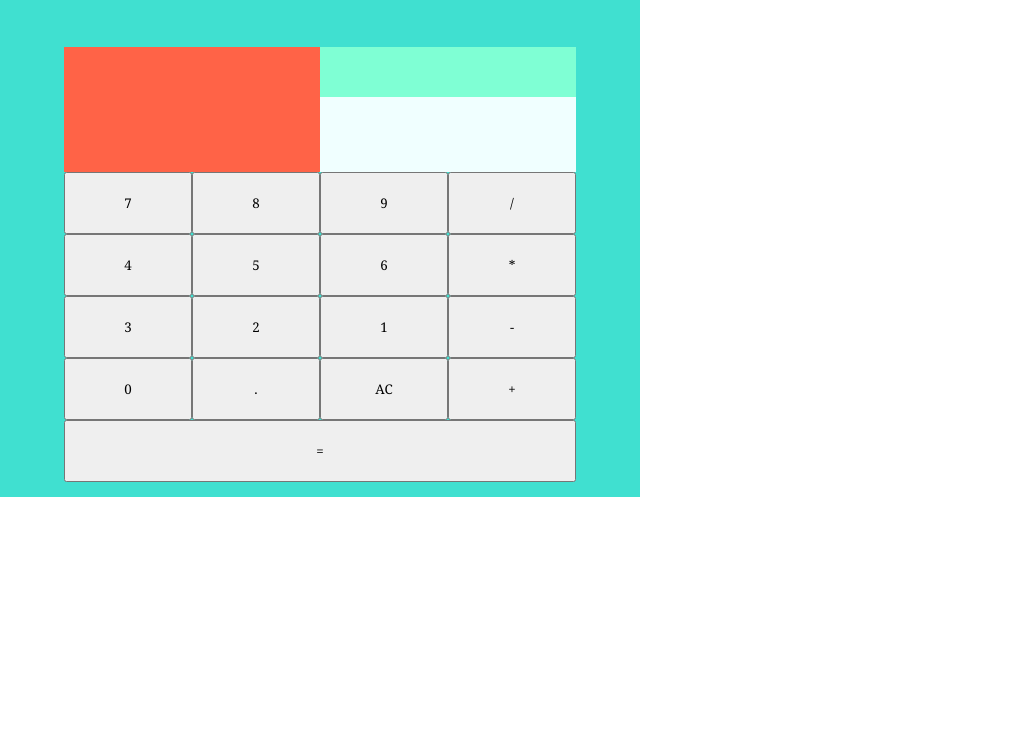
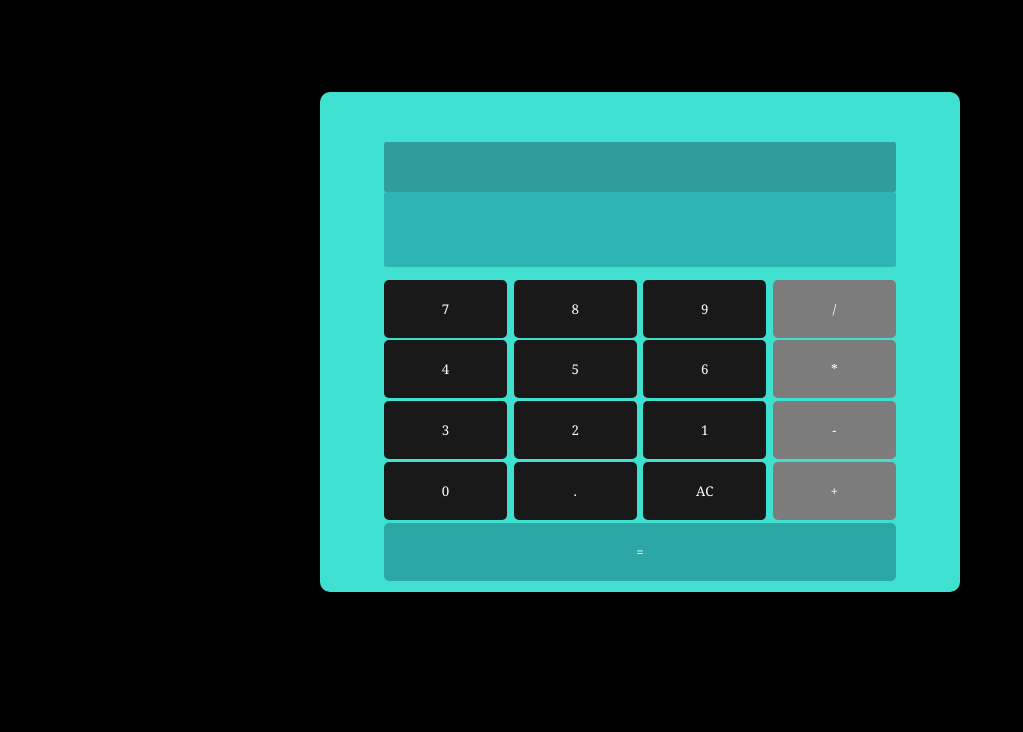
Before and after one commit to jpmunich/Odin-Calculator, a plain HTML site: page index.html in a window 1280 px wide. Shown: the part 68-800 px from the top of the page, without its empty margins (0-1023 px from the left). Drawn offline with Linux system fonts and the light colour scheme.

Commit message:
New style added + Operations flow more smoothly

```diff
--- a/script.js
+++ b/script.js
@@ -25,12 +25,14 @@ for (let i = 0; i < calculatorButtons.length; i++) {
 // Set the operator based on the operator button clicked
 for (let i = 0; i < operatorButtons.length; i++) {
   operatorButtons[i].addEventListener("click", function() {
+    if (input.innerText !== "" || previousInput !== "") {
         if (previousInput != "") {
             operate();
         }
     operator = operatorButtons[i].value;
     previousInput.innerText = input.innerText;
     input.innerText = "";
+        }
   });
 }
 
@@ -39,6 +41,7 @@ function operate() {
     const firstInput = parseFloat(previousInput.innerText);
     const secondInput = parseFloat(input.innerText);
 
+    if (!isNaN(firstInput) && !isNaN(secondInput)) {
         if (operator === "+") {
           input.innerText = Math.round((firstInput + secondInput) * 100)/100;
         } else if (operator === "-") {
@@ -54,9 +57,13 @@ function operate() {
             }
         }
     }
+}
 
 // When the equals button is pressed the expression is evaluated
 equalsButton.addEventListener("click", operate);
+equalsButton.addEventListener("click", function(){
+    previousInput.innerText = "";
+})
 
 // Clears calculator
 clearCalculatorButton.addEventListener("click", function() {
--- a/style.css
+++ b/style.css
@@ -3,11 +3,21 @@
     padding: 0;
     box-sizing: border-box;
     font-family: Georgia, 'Times New Roman', Times, serif;
+    color: white;
+}
+
+body {
+    background-color: black;
 }
 
 #whole-calculator {
+    position: absolute;
+    transform: translateX(-50%);
+    top: 20%;
+    left: 50%;
     height: 500px;
     width: 50%;
+    border-radius: 10px;
     background-color: turquoise;
 }
 
@@ -19,36 +29,54 @@
     position: relative;
     height: 25%;
     width: 80%;
-    background-color: tomato;
     transform: translateX(-50%);
     left: 50%;
     top: 10%;
 }
 
 #previous-input-container {
-    background-color: aquamarine;
+    background-color: rgb(48, 156, 156);
+    border-radius: 2.5px;
     height: 40%;
-    width: 50%;
+    width: 100%;
     text-align: right;
 }
 
 #present-input-container {
-    background-color: azure;
+    background-color: rgb(48, 179, 179);
+    border-radius: 2.5px;
+    font-size: 20px;
     height: 60%;
-    width: 50%;
+    width: 100%;
     text-align: right;
 }
 #calculator-buttons-container {
     position: relative;
     display: grid;
-    grid-template-columns: repeat(4, 20%);
+    grid-gap: 1%;
+    grid-template-columns: repeat(4, 19.25%);
     transform: translateX(-50%);
     left: 60%;
-    top: 10%;
+    top: 12.5%;
 }
 
 .calculator-button, .operator-button, #calculator-button-equals {
+    background-color: rgb(209, 209, 209);
+    border: 0px;
+    border-radius: 5px;
     padding: 20px;
+}
+
+.calculator-button {
+    background-color: rgb(25, 25, 25);
+}
+
+.operator-button {
+    background-color: rgb(124, 124, 124);
+}
+
+#calculator-button-equals {
+    background-color: rgb(44, 165, 165);
 }
 
 #calculator-button-equals {
```
Lines whose indentation alone changed are shown as unchanged.
